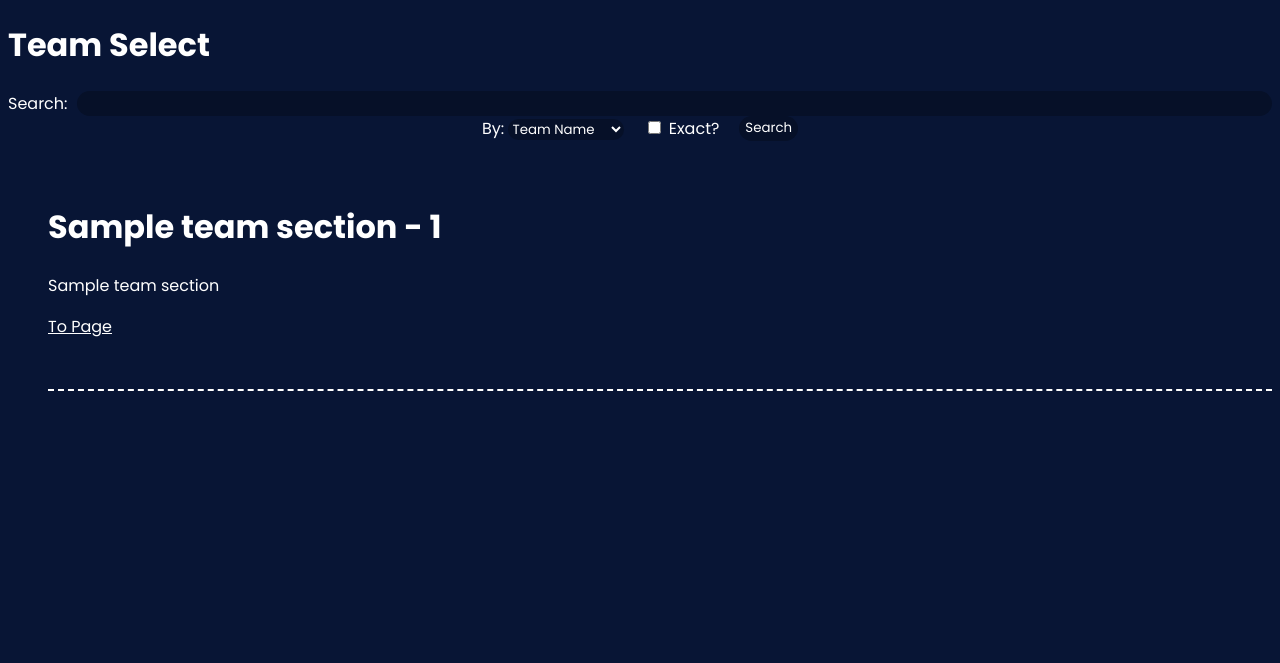
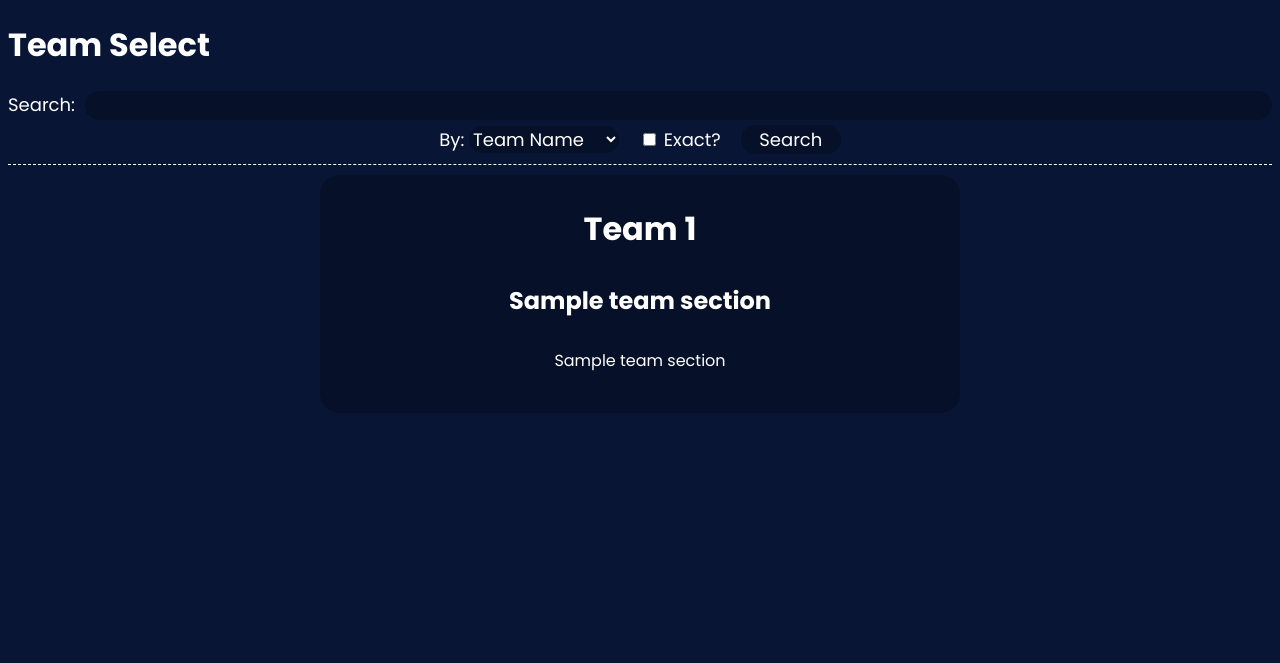
Before and after one commit to nerdherd/NerdScout, a Flask app: template templates/team/teamSelect.html in a window 1280 px wide. Shown: the top 663 px of the page. Run offline with Flask 3, Linux system fonts and the light colour scheme; the visitor is signed in with stand-in values (Sample User, id 1); the template is opened without the code that fills it: most values are stand-ins (such as "Sample title", 1, 10 or a date in 2020); parts of the project's set-up code (start-up, migrations or seed data) failed here and were passed over.

Commit message:
style team select

```diff
--- a/static/stylesheets/teamSelect.css
+++ b/static/stylesheets/teamSelect.css
@@ -1,9 +1,35 @@
 .hide {
-    display:none;
+    display:none !important;
 }
 
 .team-div{
-    border-bottom: 2px dashed var(--text-color);
+    /* border-bottom: 2px dashed var(--text-color); */
+    background-color: var(--darker-navy);
+    margin-top: 10px;
+    margin-bottom: 10px;
+    border-radius: 20px;
+    display:flex;
+    flex-direction: column;
+    justify-content: center;
+    align-items: center;
+    padding: 20px;
+    padding-bottom: 30px;
+    row-gap: 10px;
+    position: relative;
+    width: min(600px,85%);
+}
+
+.team-div h1, .team-div p, .team-div h2{
+    text-align: center;
+    margin:10px;
+}
+
+.team-div a{
+    width: 100%;
+    height: 100%;
+    display: block;
+    position:absolute;
+    border-radius: 20px;
 }
 
 .search-bar{
@@ -12,6 +38,10 @@
     flex-direction: row;
     column-gap: 20px;
     justify-content: center;
+    align-items: center;
+    padding-bottom: 10px;
+    border-bottom: 1px dashed var(--text-color);
+    margin-top: 5px;
 }
 
 .search-input{
@@ -22,6 +52,29 @@
     column-gap: 10px;
 }
 
+.search-input *{
+    font-size: large;
+}
+
 .search-input input{
     flex-grow: 1;
 }
+
+.teams-div {
+    display:flex;
+    flex-direction: column;
+    align-items: center;
+}
+
+.search-bar *{
+    font-size: large;
+}
+
+.search-button{
+    width: 100px;
+    /* height:45px; */
+    /* font-size: large; */
+}
+/* #searchType{
+
+} */
--- a/templates/team/teamSelect.html
+++ b/templates/team/teamSelect.html
@@ -25,20 +25,18 @@
         <input type="checkbox" id="teamExact" name="teamExact">
         <label for="teamExact">Exact?</label>
     </div>
-    <button onclick="updateSearch()">Search</button>
+    <button onclick="updateSearch()" class="search-button">Search</button>
 </div>
 
-<ul>
+<div class="teams-div">
 {% for team in teams %}
     <div class="team-div" data-name="{{ team['shortName'] }}" data-num="{{ team['number'] }}">
-        <br>
-        <h1>{{ team["shortName"] }} - {{ team["number"] }}</h1>
+        <h1>Team {{ team["number"] }}</h1>
+        <h2>{{ team["shortName"] }}</h2>
         <p>{{ team["longName"] }}</p>
-        <a href="?team={{ team['number'] }}">To Page</a>
-        <!-- <p>{{ team }}</p> -->
-        <br><br><br>
+        <a href="?team={{ team['number'] }}"></a>
     </div>
 {% endfor %}
-</ul>
+</div>
 
 {% endblock %}
```
